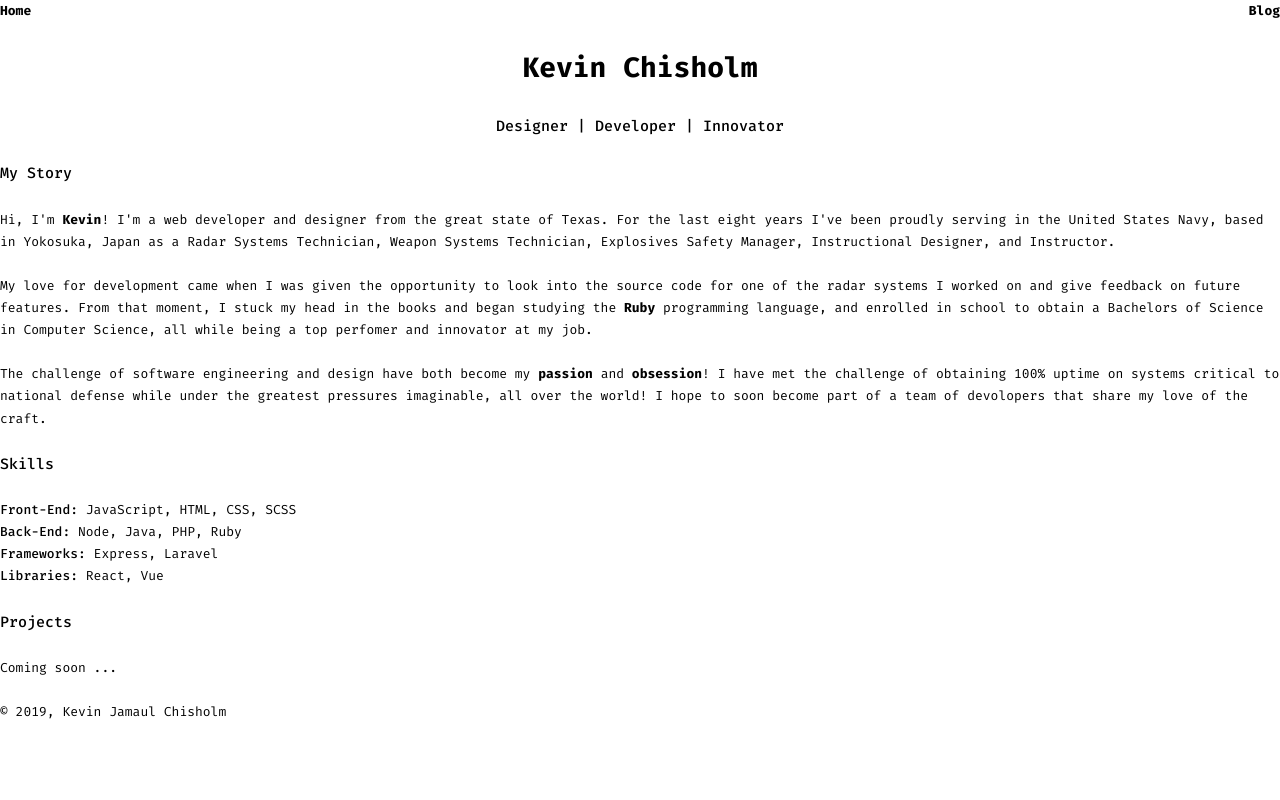
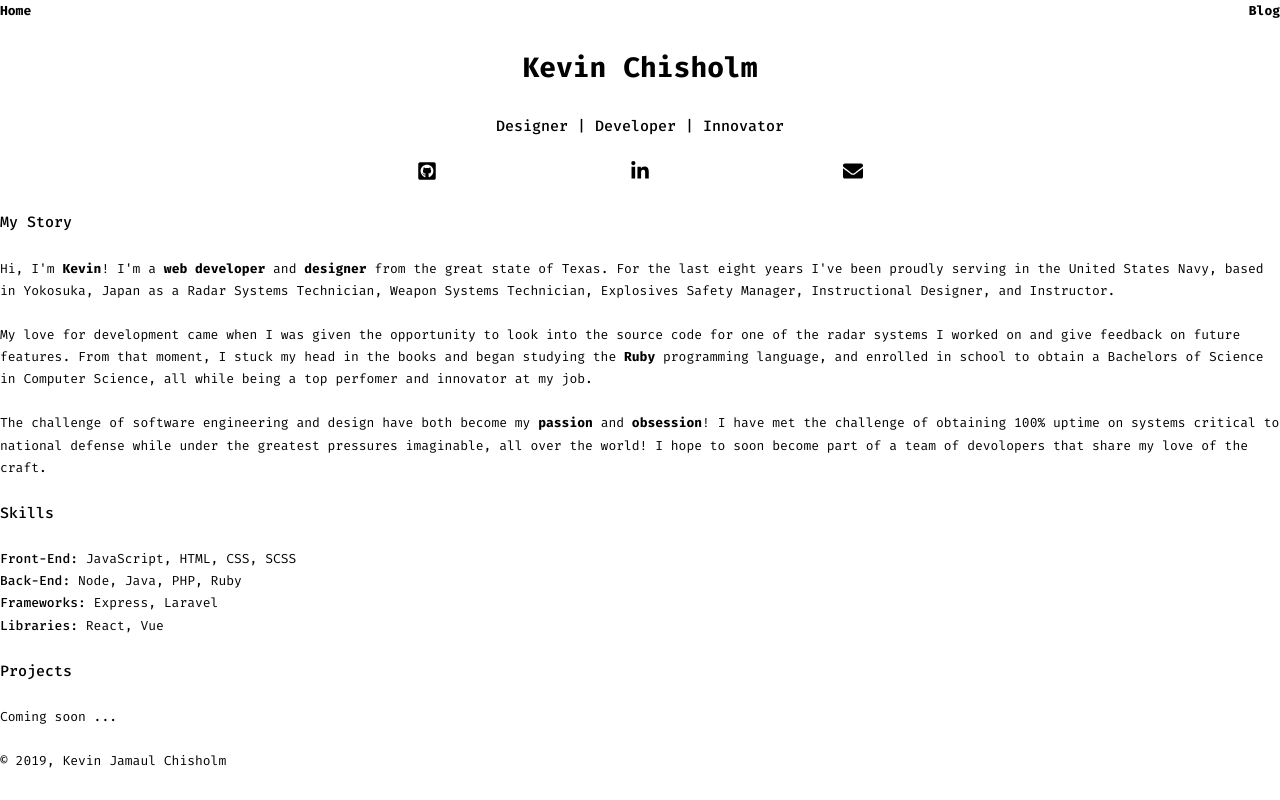
Before and after one commit to itsjustkevin/gatsby-developer-portfolio, a Gatsby site: page / in a window 1280 px wide. Built offline with nearby package versions, Linux system fonts and the light colour scheme; Gatsby itself is replaced by a stand-in of ours.

Commit message:
added contact icons and styling

```diff
--- a/package.json
+++ b/package.json
@@ -19,7 +19,8 @@
     "prop-types": "^15.6.2",
     "react": "^16.6.3",
     "react-dom": "^16.6.3",
-    "react-helmet": "^5.2.0"
+    "react-helmet": "^5.2.0",
+    "react-icons": "^3.3.0"
   },
   "keywords": [
     "gatsby"
--- a/src/pages/index.css
+++ b/src/pages/index.css
@@ -31,3 +31,17 @@
 .section-skill-label {
   font-weight: 500;
 }
+
+.contact-icons {
+  width: 50%;
+  margin: auto;
+  display: flex;
+  padding-bottom: 22px;
+}
+.contact-icons a {
+  text-align: center;
+  display: inline-block;
+  margin: auto;
+  padding-left: 15px;
+  padding-right: 15px;
+}
--- a/src/pages/index.js
+++ b/src/pages/index.js
@@ -3,6 +3,9 @@ import React from 'react'
 import Layout from '../components/layout'
 import SEO from '../components/seo'
 import './index.css'
+import { FaGithubSquare } from 'react-icons/fa'
+import { FaLinkedinIn } from 'react-icons/fa'
+import { FaEnvelope } from 'react-icons/fa'
 
 const IndexPage = () => (
   <Layout>
@@ -21,15 +24,27 @@ const IndexPage = () => (
 
     <h1 className="hero-primary-text">Kevin Chisholm</h1>
     <p className="hero-sub-text">Designer | Developer | Innovator</p>
+    <div className="contact-icons">
+      <a href="https://github.com/itsjustkevin">
+        <FaGithubSquare size={20} />
+      </a>
+      <a href="https://www.linkedin.com/in/kevin-chisholm/">
+        <FaLinkedinIn size={20} />
+      </a>
+      <a href="mailto:kevinjchisholm@gmail.com">
+        <FaEnvelope size={20} />
+      </a>
+    </div>
 
     <div className="section">
       <p className="section-label">My Story</p>
       <p className="section-content">
-        Hi, I'm <strong>Kevin</strong>! I'm a web developer and designer from
-        the great state of Texas. For the last eight years I've been proudly
-        serving in the United States Navy, based in Yokosuka, Japan as a Radar
-        Systems Technician, Weapon Systems Technician, Explosives Safety
-        Manager, Instructional Designer, and Instructor.
+        Hi, I'm <strong>Kevin</strong>! I'm a <strong>web developer</strong> and{' '}
+        <strong>designer</strong> from the great state of Texas. For the last
+        eight years I've been proudly serving in the United States Navy, based
+        in Yokosuka, Japan as a Radar Systems Technician, Weapon Systems
+        Technician, Explosives Safety Manager, Instructional Designer, and
+        Instructor.
         <br />
         <br />
         My love for development came when I was given the opportunity to look
```
Also changed, not shown: 1 other file.
